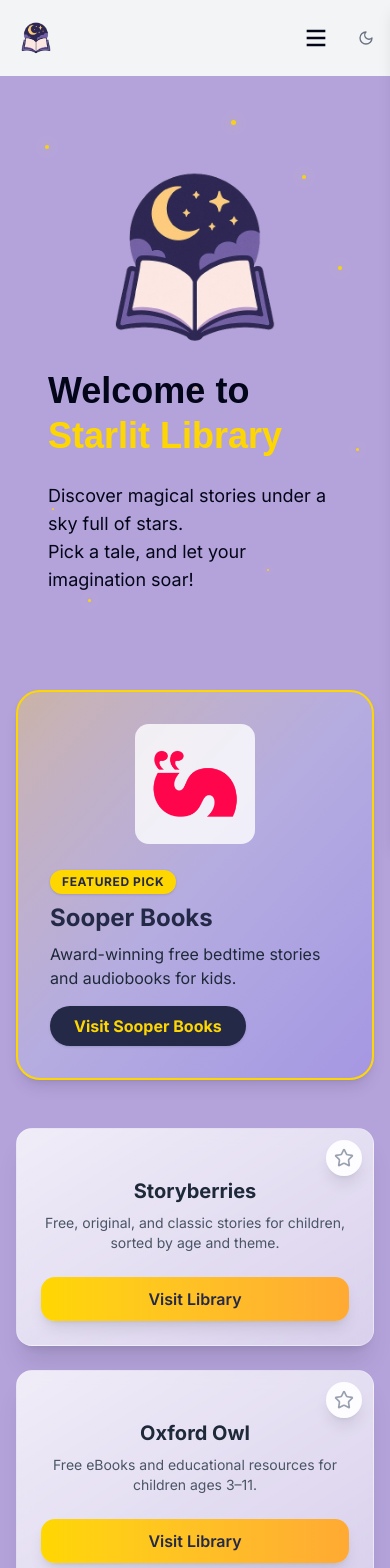
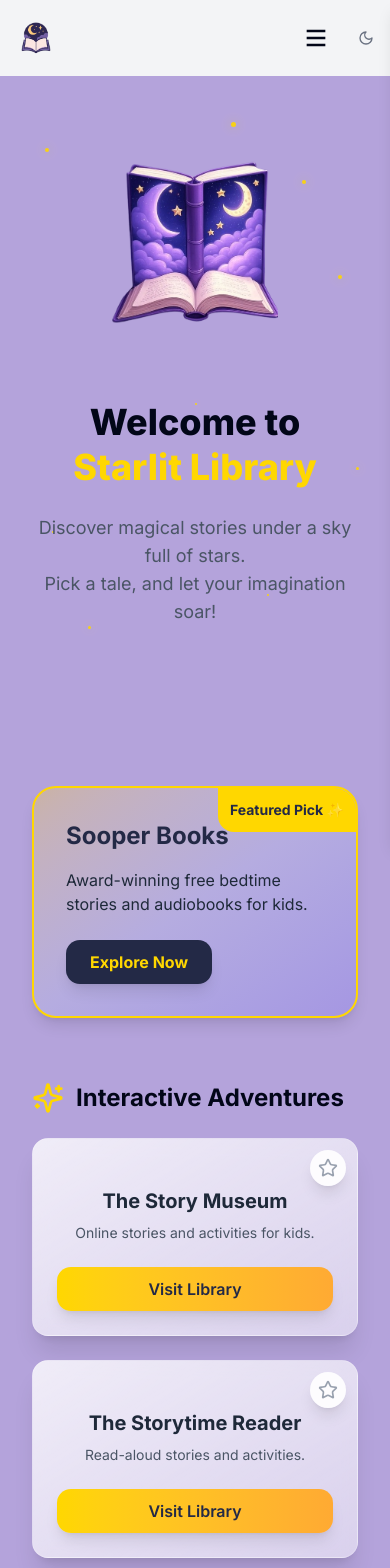
Before and after one commit to rob-schlenker/childrens-stories, a Next.js app: page / in a window 390 px wide. Shown: the top 1568 px of the page. Built offline with nearby package versions, Linux system fonts and the light colour scheme.

Commit message:
Refactor code structure for improved readability and maintainability

```diff
--- /dev/null
+++ b/app/_components/Footer.tsx
@@ -0,0 +1,56 @@
+"use client";
+import { Github, Heart, Twitter } from "lucide-react";
+import Link from "next/link";
+
+export default function Footer() {
+	const currentYear = new Date().getFullYear();
+
+	return (
+		<footer className="w-full py-6 px-4 mt-16 border-t border-gray-200 dark:border-gray-800">
+			<div className="max-w-6xl mx-auto flex flex-col md:flex-row justify-between items-center gap-4">
+				<div className="text-sm text-gray-600 dark:text-gray-400 text-center md:text-left">
+					<p>© {currentYear} Rob Schlenker. All rights reserved.</p>
+					<p className="mt-1">
+						Made with <Heart className="w-4 h-4 inline-block text-red-500" />{" "}
+						for young readers everywhere
+					</p>
+				</div>
+
+				<nav className="flex items-center gap-6">
+					<Link
+						href="/privacy"
+						className="text-sm text-gray-600 hover:text-gray-800 dark:text-gray-400 dark:hover:text-gray-200 transition-colors"
+					>
+						Privacy Policy
+					</Link>
+					<Link
+						href="/terms"
+						className="text-sm text-gray-600 hover:text-gray-800 dark:text-gray-400 dark:hover:text-gray-200 transition-colors"
+					>
+						Terms of Use
+					</Link>
+					<div className="flex items-center gap-4 text-gray-600 dark:text-gray-400">
+						<a
+							href="https://github.com/robschlenker"
+							target="_blank"
+							rel="noopener noreferrer"
+							className="hover:text-gray-800 dark:hover:text-gray-200 transition-colors"
+							aria-label="GitHub Profile"
+						>
+							<Github className="w-5 h-5" />
+						</a>
+						<a
+							href="https://twitter.com/robschlenker"
+							target="_blank"
+							rel="noopener noreferrer"
+							className="hover:text-gray-800 dark:hover:text-gray-200 transition-colors"
+							aria-label="Twitter Profile"
+						>
+							<Twitter className="w-5 h-5" />
+						</a>
+					</div>
+				</nav>
+			</div>
+		</footer>
+	);
+}
--- a/app/_components/HeroBanner.tsx
+++ b/app/_components/HeroBanner.tsx
@@ -4,40 +4,48 @@
 
 export default function HeroBanner() {
 	return (
-    <section className="relative w-full overflow-hidden min-h-[420px] flex items-center justify-center">
+		<div className="relative w-full overflow-hidden min-h-[420px] flex items-center justify-center px-4">
 			{/* Decorative Stars */}
 			<StarDecor />
 
-      <div className="relative z-10 flex flex-col-reverse md:flex-row items-center justify-between w-full max-w-6xl px-8 py-16">
+			<div className="relative z-10 flex flex-col-reverse md:flex-row items-center justify-between w-full max-w-4xl py-16">
 				{/* Left: Text */}
-        <div className="flex-1 text-left">
-          <h1 className="font-extrabold text-4xl md:text-5xl mb-6 leading-tight font-[Quicksand,sans-serif]">
+				<div className="flex-1 text-center md:text-left">
+					<motion.div
+						initial={{ opacity: 0, y: 20 }}
+						animate={{ opacity: 1, y: 0 }}
+						transition={{ duration: 0.6 }}
+					>
+						<h1 className="font-extrabold text-4xl md:text-5xl mb-6 leading-tight">
 							Welcome to <br />
 							<span className="text-[#ffd700]">Starlit Library</span>
 						</h1>
-          <p className="text-lg md:text-2xl mb-8 max-w-xl font-[Inter,sans-serif]">
-            Discover magical stories under a sky full of stars.<br />
+						<p className="text-lg md:text-2xl mb-8 text-gray-600 dark:text-gray-300">
+							Discover magical stories under a sky full of stars.
+							<br />
 							Pick a tale, and let your imagination soar!
 						</p>
+					</motion.div>
 				</div>
+
 				{/* Right: Logo */}
 				<motion.div
-          className="flex-1 flex justify-center items-center mt-0"
+					className="flex-1 flex justify-center items-center mb-8 md:mb-0"
 					initial={{ opacity: 0, y: 40 }}
 					animate={{ opacity: 1, y: 0 }}
-          transition={{ duration: 1, ease: "easeOut" }}
+					transition={{ duration: 0.8, ease: "easeOut" }}
 				>
 					<Image
-            src="/starlit-library-logo-removebg-preview.png" // <-- Replace with your logo path
+						src="/starlit-logo-large.png"
 						alt="Starlit Library Logo"
-            width={320}
-            height={320}
-            className="w-[220px] h-[220px] md:w-[320px] md:h-[320px] object-contain"
+						width={380}
+						height={380}
+						className="w-[220px] h-[220px] md:w-[380px] md:h-[380px] object-contain"
 						priority
 					/>
 				</motion.div>
 			</div>
-    </section>
+		</div>
 	);
 }
 
--- a/app/_components/SiteCard.tsx
+++ b/app/_components/SiteCard.tsx
@@ -17,7 +17,7 @@
 const SiteCard = ({ site, isFavorited, onFavorite }: Props) => {
 	return (
 		<motion.div
-			className="relative group"
+			className="relative group h-full"
 			whileHover={{ y: -5 }}
 			transition={{ type: "spring", stiffness: 300 }}
 		>
--- a/app/favorites/page.tsx
+++ b/app/favorites/page.tsx
@@ -2,6 +2,8 @@
 import { useEffect, useState } from "react";
 import { storySites } from "../_components/StorySitesSection";
 import SiteCard from "../_components/SiteCard";
+import { BookHeart, Star, Library } from "lucide-react";
+import { motion } from "framer-motion";
 
 export default function FavoritesPage() {
 	const [favorites, setFavorites] = useState<string[]>([]);
@@ -34,20 +36,104 @@
 			favorites.includes(site.id) || pendingUnfavorites.includes(site.id)
 	);
 
-	if (!loading && favoriteSites.length === 0) {
-		return <p>You have no favorite sites yet.</p>;
+	if (loading) {
+		return (
+			<div className="min-h-[50vh] flex items-center justify-center">
+				<div className="text-center animate-pulse">
+					<Star className="w-12 h-12 mx-auto mb-4 text-[#ffd700]" />
+					<p className="text-lg">Loading your magical collection...</p>
+				</div>
+			</div>
+		);
+	}
+
+	if (favoriteSites.length === 0) {
+		return (
+			<motion.div
+				initial={{ opacity: 0, y: 20 }}
+				animate={{ opacity: 1, y: 0 }}
+				className="min-h-[60vh] flex flex-col items-center justify-center max-w-2xl mx-auto text-center px-4"
+			>
+				<div className="relative mb-8">
+					<BookHeart className="w-16 h-16 text-[#ffd700]" />
+					<div className="absolute -top-1 -right-1 w-6 h-6 bg-[#ffd700] rounded-full flex items-center justify-center text-[#232946] font-bold text-sm">
+						0
+					</div>
+				</div>
+				<h1 className="text-2xl md:text-3xl font-bold mb-4">
+					Your Reading Collection is Empty
+				</h1>
+				<p className="text-lg text-gray-600 dark:text-gray-300 mb-8">
+					Start building your magical collection by starring your favorite story
+					libraries! Each star you click adds a new treasure to your reading
+					journey.
+				</p>
+				<a
+					href="/"
+					className="inline-flex items-center gap-2 px-6 py-3 rounded-xl bg-gradient-to-r from-[#ffd700] to-[#ffaa33] text-[#232946] font-bold shadow-lg hover:shadow-xl hover:scale-[1.02] transition-all duration-200"
+				>
+					<Library className="w-5 h-5" />
+					Discover Story Libraries
+				</a>
+			</motion.div>
+		);
 	}
 
 	return (
-		<div className="grid grid-cols-1 sm:grid-cols-2 md:grid-cols-3 gap-6">
-			{favoriteSites.map((site) => (
+		<motion.div
+			initial={{ opacity: 0 }}
+			animate={{ opacity: 1 }}
+			className="space-y-8 px-4"
+		>
+			{/* Header Section */}
+			<div className="max-w-2xl mx-auto text-center">
+				<motion.div
+					initial={{ scale: 0 }}
+					animate={{ scale: 1 }}
+					className="inline-block mb-6 p-3 rounded-full bg-[#ffd700]/20"
+				>
+					<BookHeart className="w-8 h-8 text-[#ffd700]" />
+				</motion.div>
+				<h1 className="text-3xl md:text-4xl font-bold mb-4">
+					Your Magical Collection
+				</h1>
+				<p className="text-lg text-gray-600 dark:text-gray-300">
+					Here are the story libraries you've marked as favorites. Your personal
+					constellation of {favoriteSites.length} magical reading destinations!
+				</p>
+			</div>
+
+			{/* Cards Grid */}
+			<div className="max-w-6xl mx-auto">
+				<div className="grid grid-cols-1 sm:grid-cols-2 lg:grid-cols-3 gap-6 auto-rows-fr">
+					{favoriteSites.map((site, index) => (
+						<motion.div
+							key={site.id}
+							initial={{ opacity: 0, y: 20 }}
+							animate={{ opacity: 1, y: 0 }}
+							transition={{ delay: index * 0.1 }}
+							className="h-full"
+						>
 							<SiteCard
-					key={site.id}
 								site={site}
 								isFavorited={favorites.includes(site.id)}
 								onFavorite={handleFavorite}
 							/>
+						</motion.div>
 					))}
 				</div>
+			</div>
+
+			{/* Bottom Call to Action */}
+			<div className="text-center pt-8">
+				<a
+					href="/"
+					className="inline-flex items-center gap-2 px-6 py-3 rounded-xl bg-gradient-to-r from-[#ffd700]/20 to-[#ffaa33]/20 text-[#232946] dark:text-white font-semibold hover:from-[#ffd700]/30 hover:to-[#ffaa33]/30 transition-all duration-200"
+				>
+					<Library className="w-5 h-5" />
+					Discover More Libraries
+				</a>
+			</div>
+		</motion.div>
 	);
 }
--- a/app/layout.tsx
+++ b/app/layout.tsx
@@ -4,8 +4,8 @@
 import { ThemeProvider } from "next-themes";
 import { ReactNode } from "react";
 import TwinklingStarBackground from "./_components/TwinklingStarBackground";
-import { stories } from "@/lib/stories";
 import NavSearchBar, { HamburgerNav } from "./_components/NavSearchBar";
+import Footer from "./_components/Footer";
 import { Search } from "lucide-react";
 import Image from "next/image";
 
@@ -23,8 +23,9 @@
 export default function RootLayout({ children }: RootLayoutProps) {
 	return (
 		<html lang="en" suppressHydrationWarning>
-			<body className={inter.className}>
+			<body className={`${inter.className} flex flex-col min-h-screen`}>
 				<ThemeProvider attribute="class" defaultTheme="system" enableSystem>
+					{/* Header */}
 					<div className="fixed w-full z-20 bg-gray-100 dark:bg-gray-900 p-4">
 						<div className="relative flex items-center justify-between max-w-5xl mx-auto">
 							{/* Left: Logo */}
@@ -69,9 +70,14 @@
 					</div>
 
 					<div className="h-[68px]" aria-hidden="true" />
-					<main className="max-w-3xl mx-auto p-4 relative z-10">
+
+					{/* Main Content */}
+					<main className="flex-grow max-w-6xl w-full mx-auto p-4 relative z-10">
 						{children}
 					</main>
+
+					{/* Footer */}
+					<Footer />
 				</ThemeProvider>
 			</body>
 		</html>
--- a/app/page.tsx
+++ b/app/page.tsx
@@ -1,11 +1,9 @@
 "use client";
-import { stories } from "@/lib/stories";
-import StoryCard from "./_components/StoryCard";
 import { useEffect, useState } from "react";
 import HeroBanner from "./_components/HeroBanner";
-import StorySitesSection, { storySites } from "./_components/StorySitesSection";
+import { storySites } from "./_components/StorySitesSection";
 import SiteCard from "./_components/SiteCard";
-import Image from "next/image";
+import { BookOpen, Sparkles, Globe, Headphones } from "lucide-react";
 
 export default function HomePage() {
 	const [favorites, setFavorites] = useState<string[]>([]);
@@ -26,51 +24,76 @@
 		localStorage.setItem("favorites", JSON.stringify(updated));
 	};
 
+	// Group sites by category
 	const featured = storySites.find((site) => site.featured);
+	const categories = {
+		interactive: storySites.filter(
+			(site) =>
+				site.description.toLowerCase().includes("interactive") ||
+				site.description.toLowerCase().includes("activities")
+		),
+		audio: storySites.filter(
+			(site) =>
+				site.description.toLowerCase().includes("audio") ||
+				site.description.toLowerCase().includes("read aloud")
+		),
+		multilingual: storySites.filter(
+			(site) =>
+				site.description.toLowerCase().includes("language") ||
+				site.description.toLowerCase().includes("multilingual")
+		),
+		other: storySites.filter(
+			(site) =>
+				!site.featured &&
+				!site.description.toLowerCase().includes("interactive") &&
+				!site.description.toLowerCase().includes("activities") &&
+				!site.description.toLowerCase().includes("audio") &&
+				!site.description.toLowerCase().includes("read aloud") &&
+				!site.description.toLowerCase().includes("language") &&
+				!site.description.toLowerCase().includes("multilingual")
+		),
+	};
 
 	return (
-		<div>
+		<div className="space-y-16">
 			<HeroBanner />
+
 			{/* Featured Site */}
 			{featured && (
-				<div className="max-w-4xl mx-auto mb-12">
-					<div className="flex flex-col md:flex-row items-center bg-gradient-to-br from-[#ffd700]/30 via-[#b8c1ec]/30 to-[#6c63ff]/20 rounded-3xl shadow-lg p-8 md:p-12 border-2 border-[#ffd700]">
-						<div className="flex-shrink-0 mb-6 md:mb-0 md:mr-10">
-							<Image
-								src={featured.logo}
-								alt={featured.name + " logo"}
-								width={120}
-								height={120}
-								className="rounded-xl bg-white/80 p-2 object-contain"
-							/>
+				<section className="max-w-4xl mx-auto px-4">
+					<div className="flex flex-col md:flex-row items-center bg-gradient-to-br from-[#ffd700]/30 via-[#b8c1ec]/30 to-[#6c63ff]/20 rounded-3xl shadow-lg p-8 md:p-12 border-2 border-[#ffd700] relative overflow-hidden">
+						<div className="absolute top-0 right-0 p-3 bg-[#ffd700] rounded-bl-2xl text-sm font-bold text-[#232946]">
+							Featured Pick ✨
 						</div>
 						<div>
-							<span className="inline-block mb-2 px-3 py-1 rounded-full bg-[#ffd700] text-[#232946] font-bold text-xs uppercase tracking-wider shadow">
-								Featured Pick
-							</span>
-							<h3 className="text-2xl font-bold mb-2 text-[#232946] dark:text-white">
+							<h2 className="text-2xl md:text-3xl font-bold mb-4 text-[#232946] dark:text-white">
 								{featured.name}
-							</h3>
-							<p className="text-md md:text-lg mb-4 text-gray-800 dark:text-gray-200">
+							</h2>
+							<p className="text-md md:text-lg mb-6 text-gray-800 dark:text-gray-200">
 								{featured.description}
 							</p>
 							<a
 								href={featured.url}
 								target="_blank"
 								rel="noopener noreferrer"
-								className="inline-block px-6 py-2 rounded-full bg-[#232946] text-[#ffd700] font-bold shadow hover:bg-[#3e4a89] transition"
+								className="inline-block px-6 py-2.5 rounded-xl bg-[#232946] text-[#ffd700] font-bold shadow-lg hover:shadow-xl hover:scale-[1.02] transition-all duration-200"
 							>
-								Visit Sooper Books
+								Explore Now
 							</a>
 						</div>
 					</div>
+				</section>
+			)}
+
+			{/* Interactive Stories */}
+			<section className="px-4">
+				<div className="max-w-6xl mx-auto">
+					<div className="flex items-center gap-3 mb-6">
+						<Sparkles className="w-8 h-8 text-[#ffd700]" />
+						<h2 className="text-2xl font-bold">Interactive Adventures</h2>
 					</div>
-			)}
-			{/* Grid of Other Sites */}
-			<div className="grid grid-cols-1 sm:grid-cols-2 md:grid-cols-3 gap-6 my-8">
-				{storySites
-					.filter((site) => !site.featured)
-					.map((site) => (
+					<div className="grid grid-cols-1 sm:grid-cols-2 lg:grid-cols-3 gap-6">
+						{categories.interactive.map((site) => (
 							<SiteCard
 								key={site.id}
 								site={site}
@@ -80,5 +103,67 @@
 						))}
 					</div>
 				</div>
+			</section>
+
+			{/* Audio Stories */}
+			<section className="px-4 bg-gradient-to-b from-transparent via-gray-50/50 dark:via-gray-900/50 to-transparent py-16">
+				<div className="max-w-6xl mx-auto">
+					<div className="flex items-center gap-3 mb-6">
+						<Headphones className="w-8 h-8 text-[#ffd700]" />
+						<h2 className="text-2xl font-bold">Listen & Learn</h2>
+					</div>
+					<div className="grid grid-cols-1 sm:grid-cols-2 lg:grid-cols-3 gap-6">
+						{categories.audio.map((site) => (
+							<SiteCard
+								key={site.id}
+								site={site}
+								isFavorited={favorites.includes(site.id)}
+								onFavorite={handleFavorite}
+							/>
+						))}
+					</div>
+				</div>
+			</section>
+
+			{/* Multilingual Stories */}
+			<section className="px-4">
+				<div className="max-w-6xl mx-auto">
+					<div className="flex items-center gap-3 mb-6">
+						<Globe className="w-8 h-8 text-[#ffd700]" />
+						<h2 className="text-2xl font-bold">Stories in Many Languages</h2>
+					</div>
+					<div className="grid grid-cols-1 sm:grid-cols-2 lg:grid-cols-3 gap-6">
+						{categories.multilingual.map((site) => (
+							<SiteCard
+								key={site.id}
+								site={site}
+								isFavorited={favorites.includes(site.id)}
+								onFavorite={handleFavorite}
+							/>
+						))}
+					</div>
+				</div>
+			</section>
+
+			{/* More Stories */}
+			<section className="px-4 bg-gradient-to-b from-transparent via-gray-50/50 dark:via-gray-900/50 to-transparent py-16">
+				<div className="max-w-6xl mx-auto">
+					<div className="flex items-center gap-3 mb-6">
+						<BookOpen className="w-8 h-8 text-[#ffd700]" />
+						<h2 className="text-2xl font-bold">More Magical Stories</h2>
+					</div>
+					<div className="grid grid-cols-1 sm:grid-cols-2 lg:grid-cols-3 gap-6">
+						{categories.other.map((site) => (
+							<SiteCard
+								key={site.id}
+								site={site}
+								isFavorited={favorites.includes(site.id)}
+								onFavorite={handleFavorite}
+							/>
+						))}
+					</div>
+				</div>
+			</section>
+		</div>
 	);
 }
```
Also changed, not shown: public/starlit-logo-large.png (added). Lines whose indentation alone changed are shown as unchanged.
